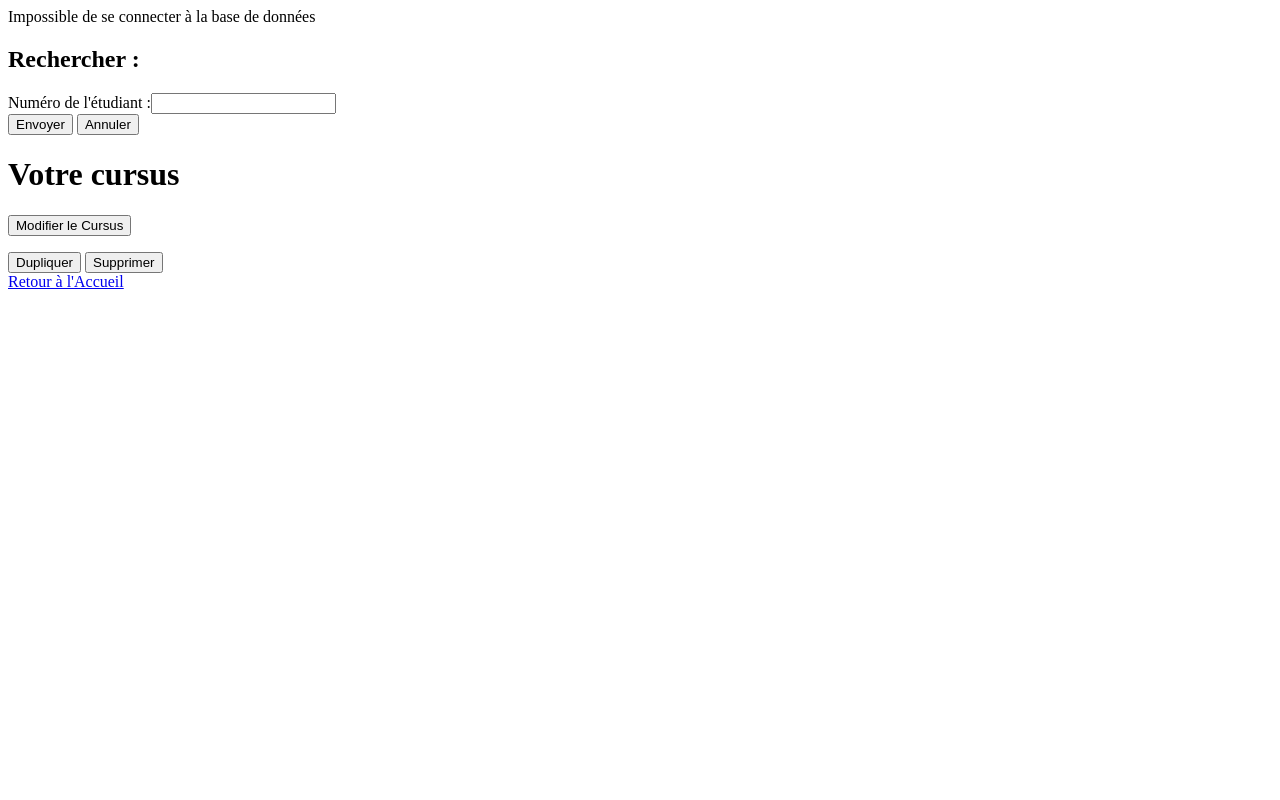
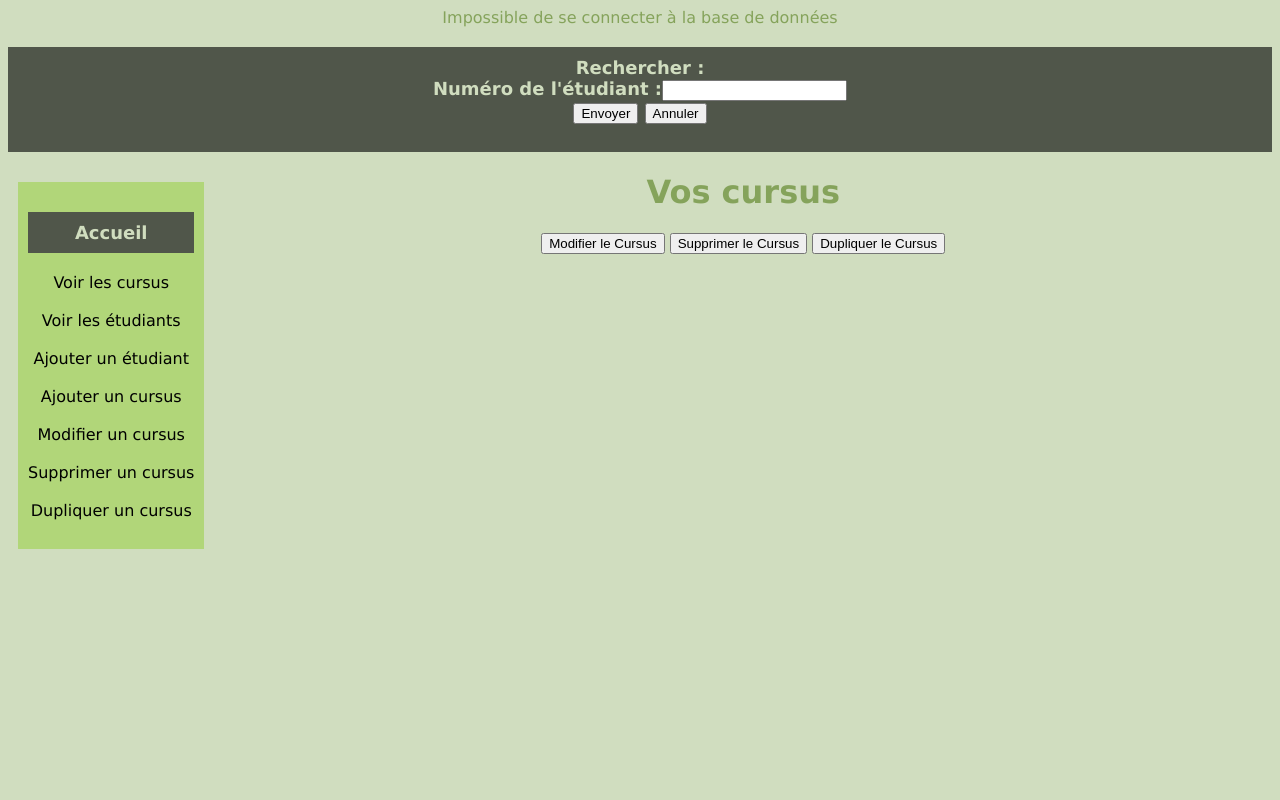
Before and after one commit to Erilysse/Cursus_ISI, a PHP site: page /Visualisation_Cursus_Etudiant.php in a window 1280 px wide. Run offline with PHP 8.4, Linux system fonts and the light colour scheme.

Commit message:
ajout du css ajout supprimer / dupliquer grace au formulaire de modif changement visualisation

```diff
--- a/Ajout_Cursus.php
+++ b/Ajout_Cursus.php
@@ -5,12 +5,13 @@ include('BibliothequePHP.php');
 <html>
 <head>
         <title>Ajouter un cursus</title>
-        <link type='text/CSS' href='include/CSS/style.js'>
+        <link rel='stylesheet' type='text/css' href='include/CSS/Original.css' />
         <meta charset="UTF-8">
         <meta name="viewport" content="width=device-width, initial-scale=1.0">
 </head>
 <body>
     <script type="text/JavaScript" src="include\javascript\AjoutElement.js"></script>
+    <div id="menu"><?php include('index.php'); ?></div>
     <table>
         <form method="POST" id='FormAjoutCursus' name='FormAjoutCursus' action="Ajout_Cursus_Action.php">
     <div id='NumEtu'>Numéro de l'étudiant: <input type='number' name='numetu' size='10' maxlength='10' value='' /></div>
@@ -38,6 +39,5 @@ include('BibliothequePHP.php');
         <div><input type='reset' value='Réinitialiser' /></div
         </form>
     </table>
-    <a href='index.php'>Retour à l'Accueil</a>
 </body>
 </html>
--- a/Ajout_Etudiant.php
+++ b/Ajout_Etudiant.php
@@ -1,11 +1,12 @@
 <html>
 <head>
         <title>Ajouter un étudiant</title>
-        <link type='text/CSS' href='../include/CSS/style.js'>
+        <link rel='stylesheet' type='text/css' href='include/CSS/Original.css' />
         <meta charset="UTF-8">
         <meta name="viewport" content="width=device-width, initial-scale=1.0">
 </head>
 <body>
+    <div id="menu"><?php include('index.php'); ?></div>
     <table>
         <form method="POST" id='FormAjoutEtudiant' name='FormAjoutEtudiant' action="Ajout_Etudiant_Action.php">
             <fieldset legend="A propos de vous">
@@ -27,6 +28,5 @@
         <div><input type='reset' value='Réinitialiser' /></div
         </form>
     </table>
-    <a href='index.php'>Retour à l'Accueil</a>
 </body>
 </html>
--- a/Visualisation_Cursus_Etudiant.php
+++ b/Visualisation_Cursus_Etudiant.php
@@ -58,31 +58,31 @@ function affichageCursus($list_cursus) {
 <html>
     <head>
         <title>Cursus des étudiants</title>
-        <link type='text/CSS' href='../include/CSS/style.js'>
+        <link rel='stylesheet' type='text/css' href='include/CSS/Original.css' />
         <meta charset="UTF-8">
         <meta name="viewport" content="width=device-width, initial-scale=1.0">
     </head>
     <body>
-            <h2>Rechercher :</h2>
+        <div id="bandeau">Rechercher :
             <form method="POST" id='VoirCursus' name='VoirCursus' action="Visualisation_Cursus_Etudiant.php">
             <div>Numéro de l'étudiant :<input type='number' name='numetu' size='10' maxlength='10' value='' /></div>
             <div>
-                    <a href="Visualisation_Cursus_Etudiant.php"><input type='submit' value='Envoyer' /></a>
+                <a href="Visualisation_Cursus.php"><input type='submit' value='Envoyer' /></a>
                 <input type='reset' value='Annuler' />
             </div>
             </form>
-        <h1>Votre cursus</h1>
+        </div>
+        <div id="menu"><?php include('index.php'); ?></div>
+        <h1>Vos cursus</h1>
     <?php if (isset($etu_numero)) {
     affichageCursus($list_cursus); }?>
     <div>
         <form
             <input type="hidden" name="numetu" value="<?php if (isset($etu_numero)) { $etu_numero; } ?>">
-            <a href="Modification_Cursus.php"><input type='submit' value='Modifier le Cursus' /></a>
+            <a href="Formulaire_Modification.php"><input type='submit' value='Modifier le Cursus' /></a>
+            <a href="Supprimer_Cursus.php"><input type='submit' value='Supprimer le Cursus' /></a>
+            <a href="Dupliquer_Cursus.php"><input type='submit' value='Dupliquer le Cursus' /></a>
         </form>
-        <button type='button' value="Dupliquer le Cursus" onClick= "dupliquerCursus();">Dupliquer</button>
-        <button type='button' value="Supprimer le Cursus" onClick= "supprimerCursus();">Supprimer</button>
-
     </div>
-        <a href='index.php'>Retour à l'Accueil</a>
 </body>
 </html>
--- /dev/null
+++ b/include/CSS/Original.css
@@ -0,0 +1,49 @@
+/*
+To change this license header, choose License Headers in Project Properties.
+To change this template file, choose Tools | Templates
+and open the template in the editor.
+*/
+/*
+    Created on : 18 juin 2017, 17:36:18
+    Author     : manic
+*/
+
+div#bandeau {
+        margin:20px auto;
+	background-color:#50564A;
+        width:auto;
+        height:auto;
+        padding:10px;
+        font-weight:bold;
+        color:#D0DDBF;
+        text-align:center;
+        font-size:large;
+	}
+
+body {
+	background-color:#D0DDBF;
+        font-family:Verdana,Trebuchet MS,Arial;
+        color:#85A35B;
+        float:center;
+        text-align:center;
+    }
+
+a {
+        color:#000000;
+        text-decoration:none!important;
+   }
+
+
+fieldset {
+    	background-color:#50564A;
+	}
+
+div#menu {
+	float:left;
+        margin:10px;
+	width:auto;
+	height:auto;
+        color:#475531;
+        padding:10px;
+	background-color:#B1D679;
+	}
--- a/index.php
+++ b/index.php
@@ -8,18 +8,25 @@ error_reporting(E_ALL);
 <html>
     <head>
         <title>Site de Projet</title>
+        <link rel='stylesheet' type='text/css' href='include/CSS/Original.css' />
         <meta charset="UTF-8">
         <meta name="viewport" content="width=device-width, initial-scale=1.0">
     </head>
     <body>
-         <div><a href="Ajout_Cursus.php">Ajouter un cursus</a></div>
-
-         <div><a href="Visualisation_Cursus_All.php">Voir les cursus</a></div>
-
-         <div><a href="Ajout_Etudiant.php">Ajouter un étudiant</a></div>
-
-         <div><a href="Visualisation_Etudiant.php">Voir les étudiants</a></div>
-
-
+        <div id="bandeau">Accueil</div>
+        <div><a href="Visualisation_Cursus_All.php">Voir les cursus</a></div>
+        <br>
+        <div><a href="Visualisation_Etudiant.php">Voir les étudiants</a></div>
+        <br>
+        <div><a href="Ajout_Etudiant.php">Ajouter un étudiant</a></div>
+        <br>
+        <div><a href="Ajout_Cursus.php">Ajouter un cursus</a></div>
+        <br>
+        <div><a href="Formulaire_Modification.php">Modifier un cursus</a></div>
+        <br>
+        <div><a href="Supprimer_Cursus.php">Supprimer un cursus</a></div>
+        <br>
+        <div><a href="Dupliquer_Cursus.php">Dupliquer un cursus</a></div>
+        <br>
     </body>
 </html>
```
Also changed, not shown: Dupliquer_Cursus.php (added, +55 -0 lines), Formulaire_Modification.php (+10 -7 lines), Supprimer_Cursus.php (added, +54 -0 lines), Visualisation_Cursus_All.php (+45 -25 lines), Visualisation_Etudiant.php (+4 -4 lines), include/javascript/modifierCursus.js (deleted, +0 -7 lines), 1 other file. Lines whose indentation alone changed are shown as unchanged.
